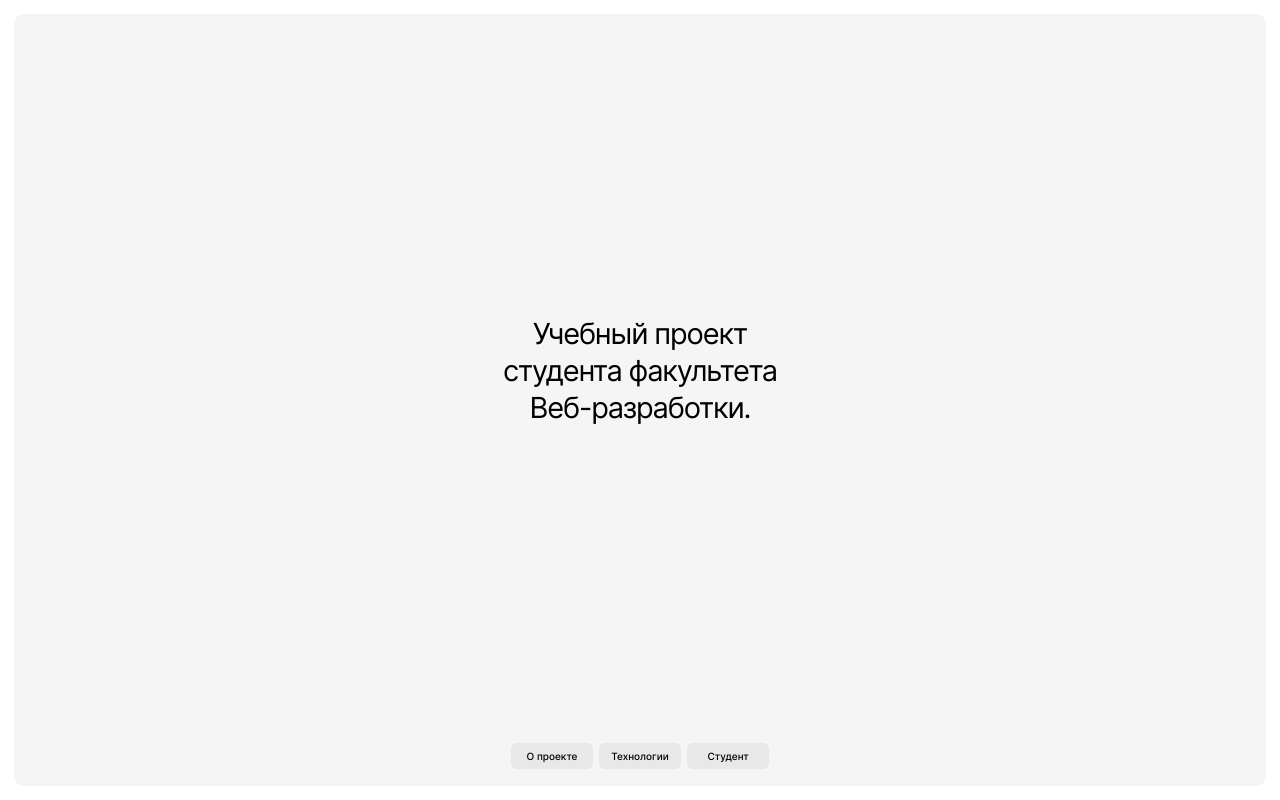
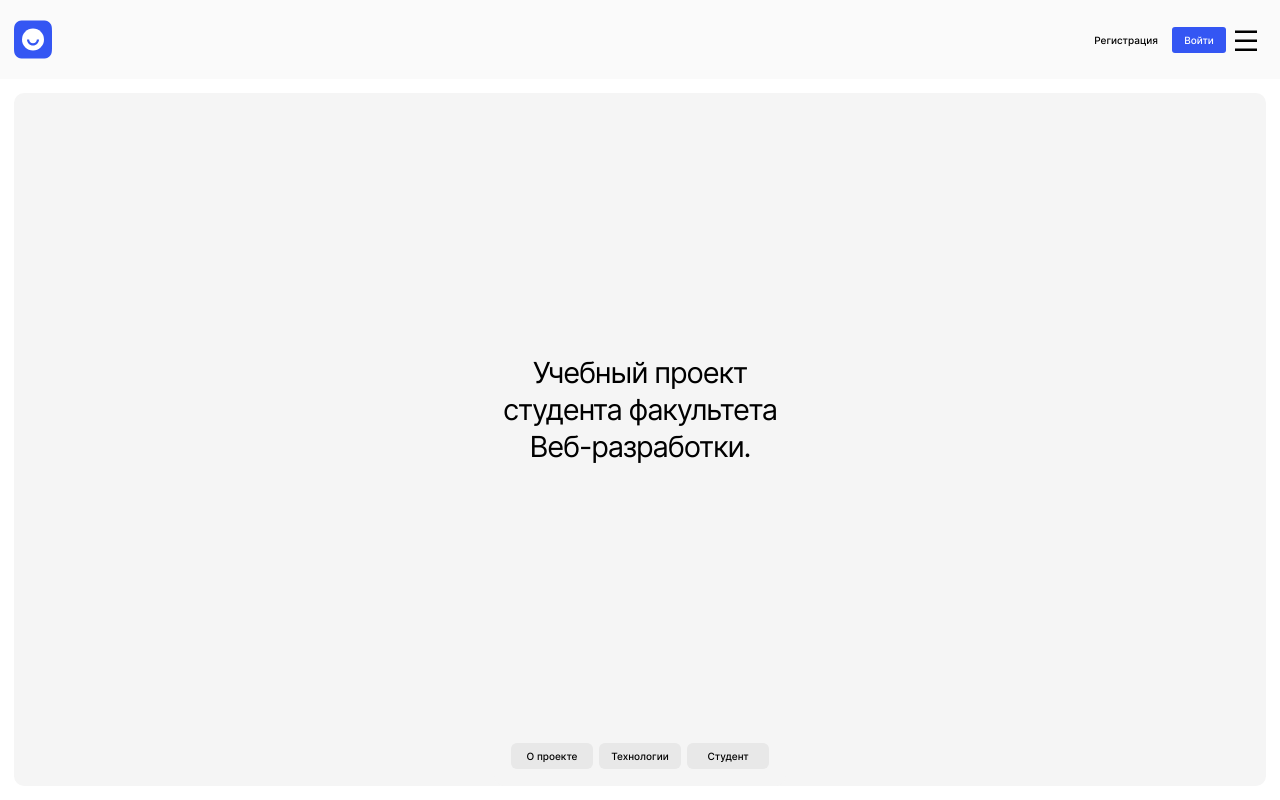
Before and after one commit to calorifer75/movies-explorer-frontend, a React (Create React App) app: page /movies in a window 1280 px wide. Built offline with nearby package versions, Linux system fonts and the light colour scheme.

Commit message:
Компонент Header 320

```diff
--- /dev/null
+++ b/src/components/Header/Header.css
@@ -0,0 +1,54 @@
+.header {
+  width: 100%;
+  background-color: #FAFAFA;
+}
+
+.header__wrapper {
+  display: flex;
+  justify-content: space-between;
+  margin: 18px 14px;
+}
+
+.header__right-side {
+  display: flex;
+  justify-content: right;
+  align-items: center;
+}
+
+.header__register-link {
+  font-family: Inter;
+  font-style: normal;
+  font-weight: 500;
+  font-size: 10px;
+  line-height: 16px;
+  color: #000000;
+  text-decoration: none;
+  margin-right: 14px;
+}
+
+.header__login-btn {
+  background: #3456F3;
+  border: none;
+  border-radius: 3px;
+  font-family: Inter;
+  font-style: normal;
+  font-weight: 500;
+  font-size: 10px;
+  line-height: 16px;
+  color: #FFFFFF;
+  width: 54px;
+  height: 26px;
+  cursor: pointer;
+}
+
+.header__menu-btn {
+  padding: 0;
+  border: none;
+  width: 40px;
+  height: 43px;
+  background-color: transparent;
+  background-image: url(../../images/menu.svg);
+  background-position: center;
+  background-repeat: no-repeat;
+  cursor: pointer;
+}
--- /dev/null
+++ b/src/components/Header/Header.js
@@ -0,0 +1,23 @@
+import "./Header.css";
+import logoImg from "../../images/logo.svg";
+
+function Header() {
+  return (
+    <header className="header">
+      <div className="header__wrapper">
+        <img src={logoImg} alt="Логотип"></img>
+        <div className="header__right-side">
+          <a className="header__register-link" href="#register">
+            Регистрация
+          </a>
+          <button className="header__login-btn" type="button">
+            Войти
+          </button>
+          <button className="header__menu-btn" type="button"></button>
+        </div>
+      </div>
+    </header>
+  );
+}
+
+export default Header;
--- a/src/components/Main/Main.js
+++ b/src/components/Main/Main.js
@@ -1,9 +1,13 @@
 import './Main.css';
 import Promo from '../Promo/Promo';
+import Header from '../Header/Header';
 
 function Main() {
   return (
-    <Promo/>
+    <>
+      <Header />
+      <Promo />
+    </>
   );
 }
 
--- a/src/components/Promo/Promo.css
+++ b/src/components/Promo/Promo.css
@@ -5,7 +5,7 @@
   flex-direction: column;
 }
 
-.promo__text-wrapper {
+.promo__wrapper {
   flex: 1 0 auto;
   display: flex;
   flex-direction: column;
--- a/src/components/Promo/Promo.js
+++ b/src/components/Promo/Promo.js
@@ -4,7 +4,7 @@ import NavTab from '../NavTab/NavTab';
 function Promo() {
   return (
     <section className='promo'>
-      <div className='promo__text-wrapper'>
+      <div className='promo__wrapper'>
         <p className='promo__text-banner'>
           Учебный проект студента факультета Веб-разработки.
         </p>
```
Also changed, not shown: src/images/logo.svg (added), src/images/menu.svg (added).
